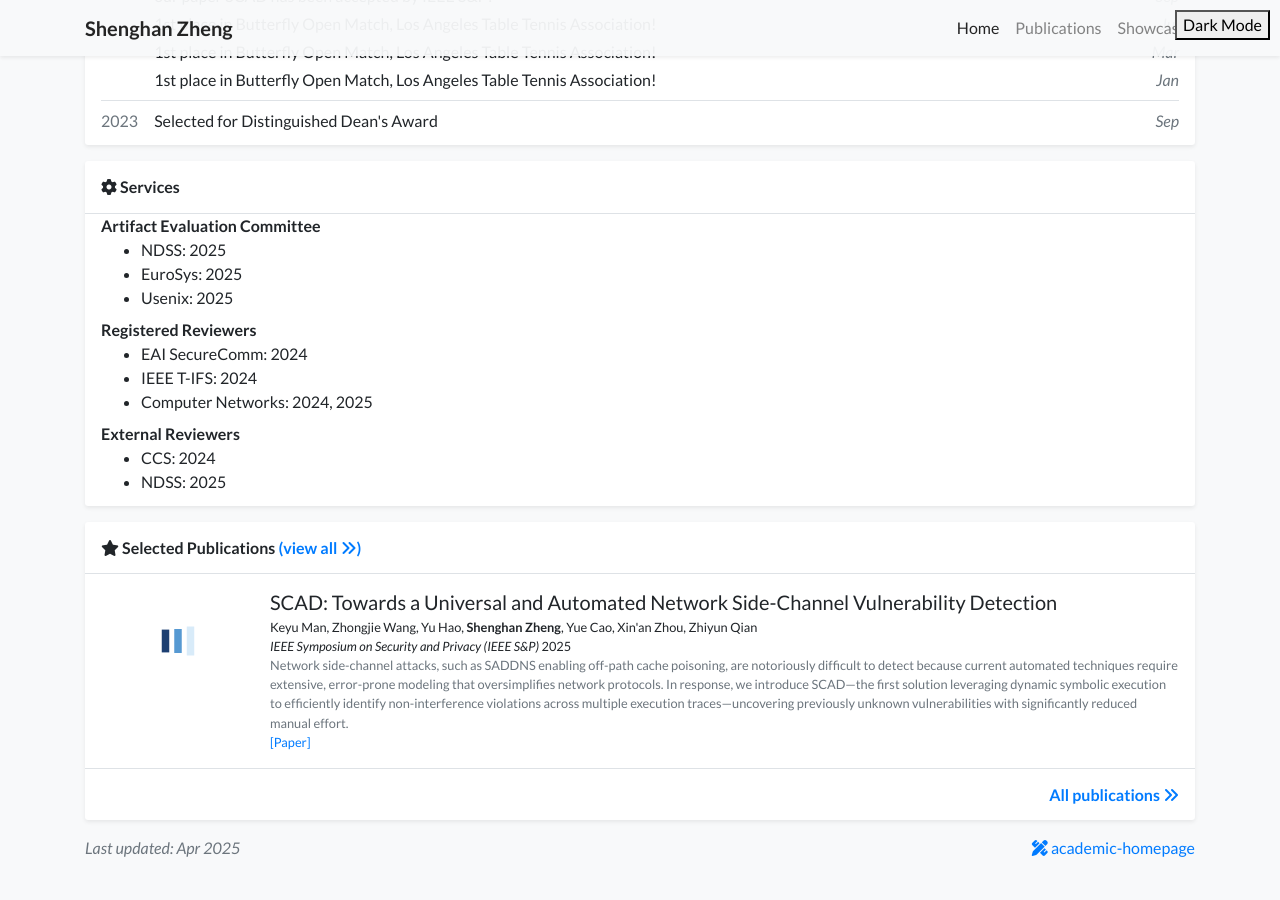
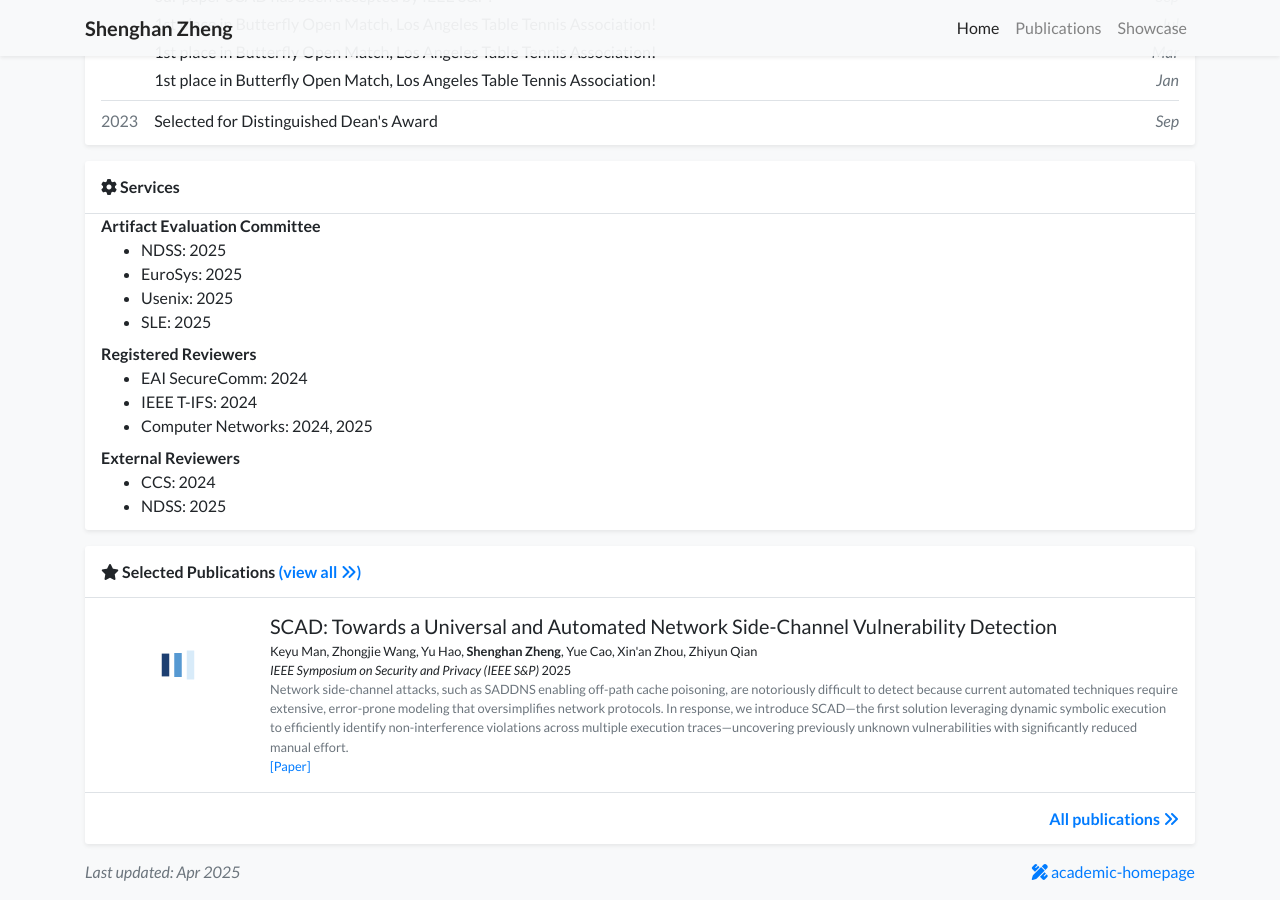
Before and after one commit to ZhengShenghan/zhengshenghan.github.io, a Jekyll site: the page built from index.html, in a window 1280 px wide and 900 px high, scrolled down 995 px. Built offline with Jekyll 4.4.1, drawn with Linux system fonts in a browser that asks for light colours; nearby versions of some CDN libraries; a style sheet for code colours, icons or effects is not loaded; before the commit the page ends 1871 px from its top, so only the background shows below that.

Commit message:
comment button and update reviewer

```diff
--- a/_data/services.yml
+++ b/_data/services.yml
@@ -3,6 +3,7 @@
     - "NDSS: 2025"
     - "EuroSys: 2025"
     - "Usenix: 2025"
+    - "SLE: 2025"
 - category: "Registered Reviewers"
   items:
     - "EAI SecureComm: 2024"
--- a/_layouts/default.html
+++ b/_layouts/default.html
@@ -17,9 +17,9 @@
     <link rel="stylesheet" href="{{ '/assets/css/global.css' | relative_url }}">
 </head>
 <body class="bg-light" {{ page.body_attr }}>
-    <button id="dark-mode-toggle" style="position: fixed; top: 10px; right: 10px; z-index: 9999;">
+    <!-- <button id="dark-mode-toggle" style="position: fixed; top: 10px; right: 10px; z-index: 9999;">
         Dark Mode
-    </button>
+    </button> -->
     {% include navbar.html %}
     <div class="{% if page.container_class %}{{ page.container_class }}{% else %}container-lg{% endif %}">
         {{content}}
```
